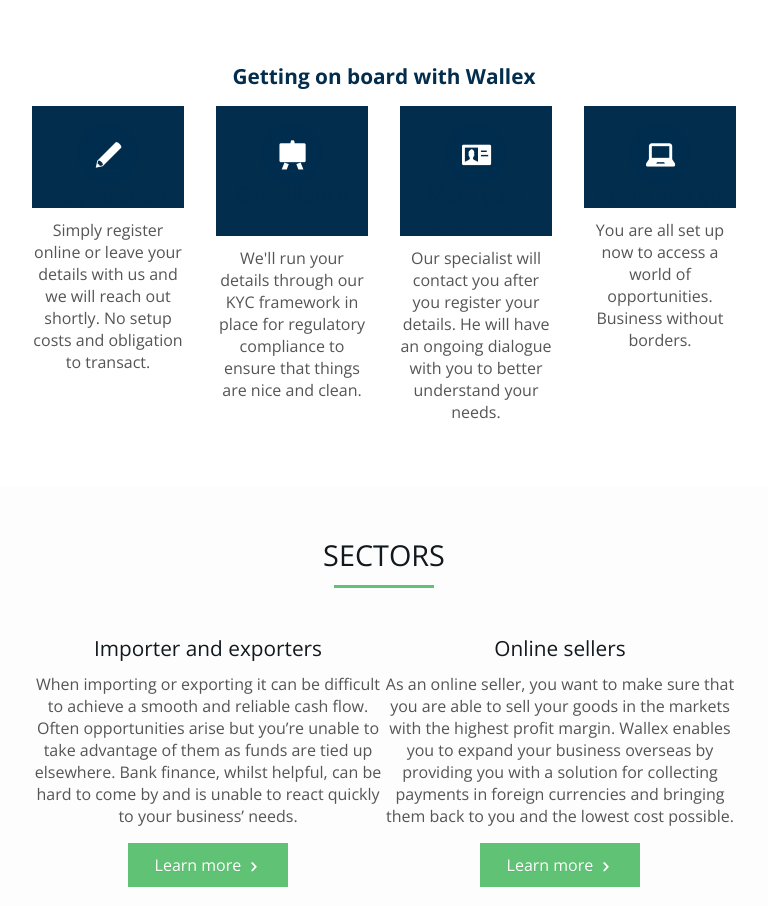
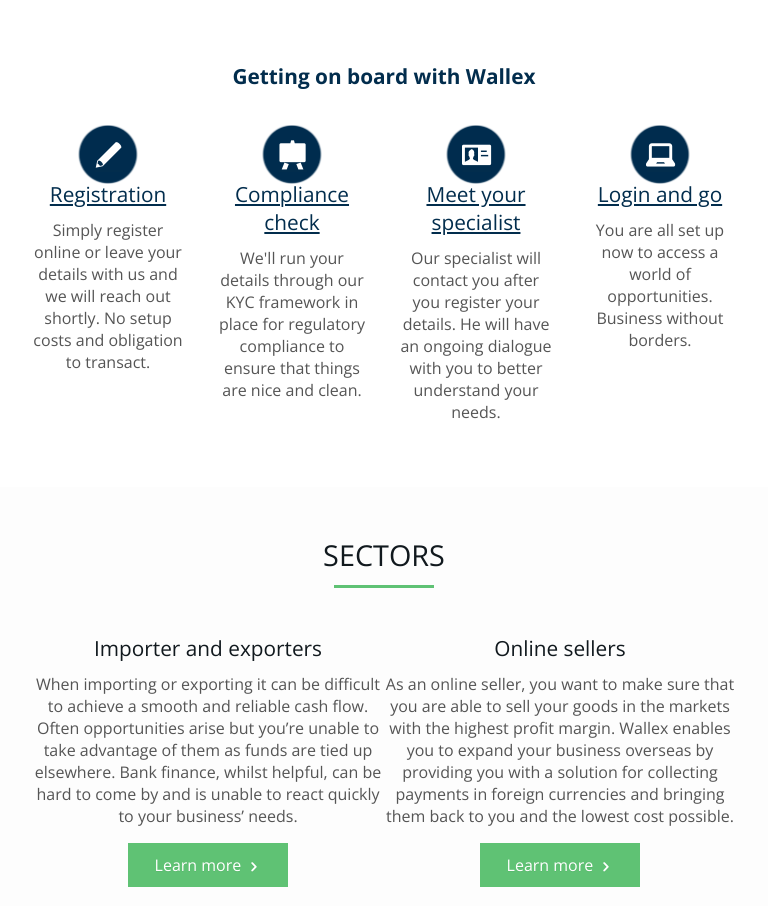
Before and after one commit to summerdaysinbloom/wal, a website: page index.html in a window 768 px wide. Shown: the part 2067-2973 px from the top of the page. Drawn offline with nearby package versions, Linux system fonts and the light colour scheme; files whose address does not match are found by name.

Commit message:
fixing mobile broken

```diff
--- a/sass/style.scss
+++ b/sass/style.scss
@@ -865,10 +865,21 @@
       display: inline-block;
     }
   }
+  .reg-h {
+    background: url(../images/register_line.png) center center;
+    background-repeat-x: initial;
+    background-repeat-y: no-repeat;
+    color: $blue;
+    text-decoration: underline;
+  }
 }
 @media screen and (max-width: 48em) {
   #logo {
     background-size: 72px 44px;
+  }
+  .reg-h {
+    background: transparent;
+
   }
 
   .wrapper {
@@ -1064,13 +1075,7 @@
   margin-top: 2em;
   text-align: center;
 }
-.reg-h {
-  background: url(../images/register_line.png) center center;
-  background-repeat-x: initial;
-  background-repeat-y: no-repeat;
-  color: $blue;
-  text-decoration: underline;
-}
+
 
 .reg {
   background: url(../images/register_bg.png) center center no-repeat;
```
Also changed, not shown: assets/style.min.css, style/style.css.
